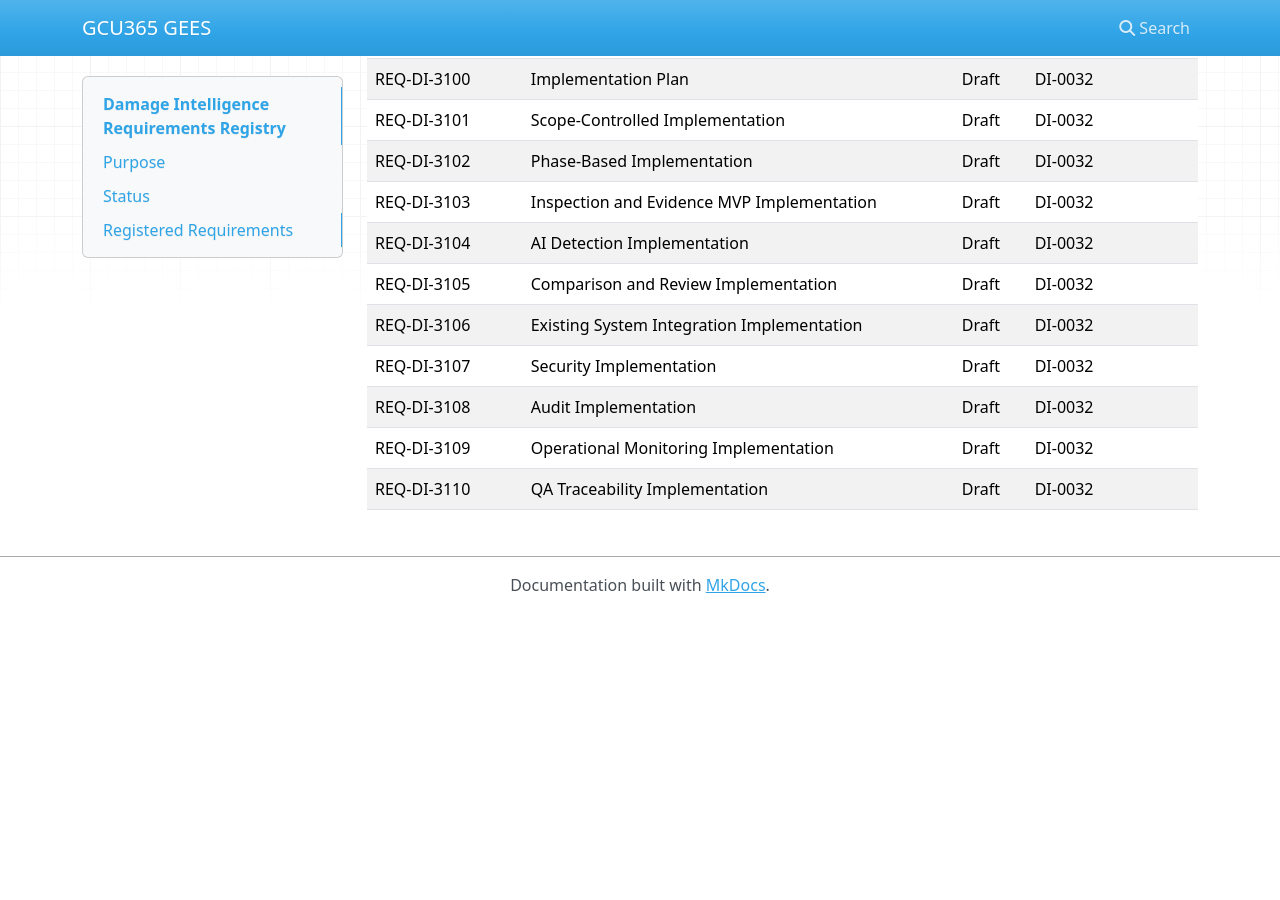
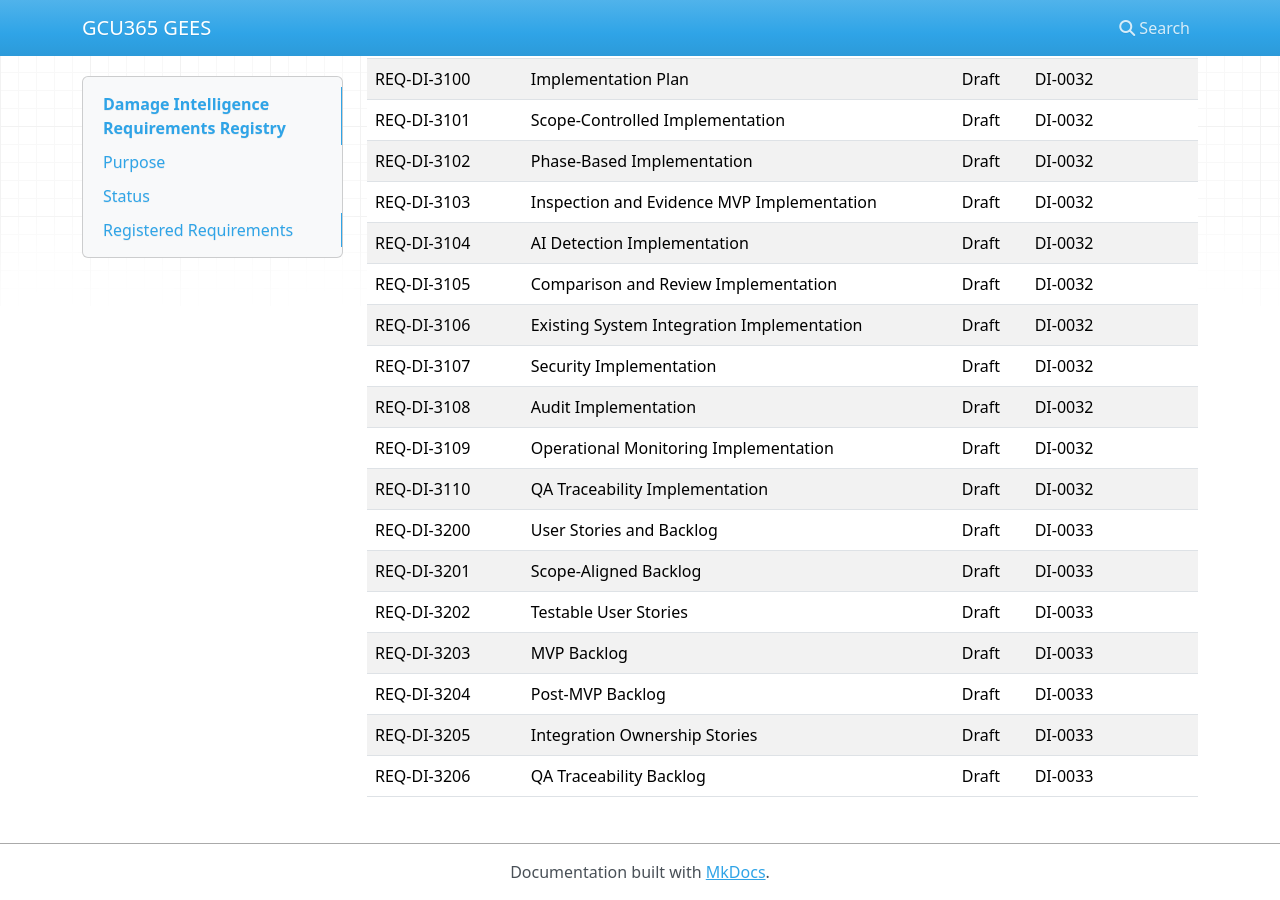
Before and after one commit to My10Sons/GCU365GEES, an MkDocs documentation site: the page built from docs/99-Appendices/Requirement-Registry/DAMAGE.md, in a window 1280 px wide and 900 px high, scrolled down 20804 px. Built offline with MkDocs 1.6.1, drawn with Linux system fonts in a browser that asks for light colours; nearby versions of some CDN libraries; before the commit the page ends 21417 px from its top, so only the background shows below that.

Commit message:
Update DAMAGE.md

```diff
--- a/docs/99-Appendices/Requirement-Registry/DAMAGE.md
+++ b/docs/99-Appendices/Requirement-Registry/DAMAGE.md
@@ -521,3 +521,10 @@ DI-0030
 | REQ-DI-3108 | Audit Implementation | Draft | DI-0032 | Audit critical actions across Damage Intelligence |
 | REQ-DI-3109 | Operational Monitoring Implementation | Draft | DI-0032 | Health checks, metrics, logs, traces, dashboards, and alerts |
 | REQ-DI-3110 | QA Traceability Implementation | Draft | DI-0032 | QA tests trace to requirements and acceptance criteria |
+| REQ-DI-3200 | User Stories and Backlog | Draft | DI-0033 | User stories and backlog for Damage Intelligence |
+| REQ-DI-3201 | Scope-Aligned Backlog | Draft | DI-0033 | Backlog aligned to image analysis and damage detection scope |
+| REQ-DI-3202 | Testable User Stories | Draft | DI-0033 | User stories include acceptance criteria |
+| REQ-DI-3203 | MVP Backlog | Draft | DI-0033 | MVP backlog for inspection, evidence, AI, review, integration, tenant isolation, audit, and reporting |
+| REQ-DI-3204 | Post-MVP Backlog | Draft | DI-0033 | Post-MVP backlog for comparison, cases, Maintenance, configuration, monitoring, and localization |
+| REQ-DI-3205 | Integration Ownership Stories | Draft | DI-0033 | Integration stories preserve CROMS and Maintenance ownership |
+| REQ-DI-3206 | QA Traceability Backlog | Draft | DI-0033 | Backlog supports QA traceability |
```
